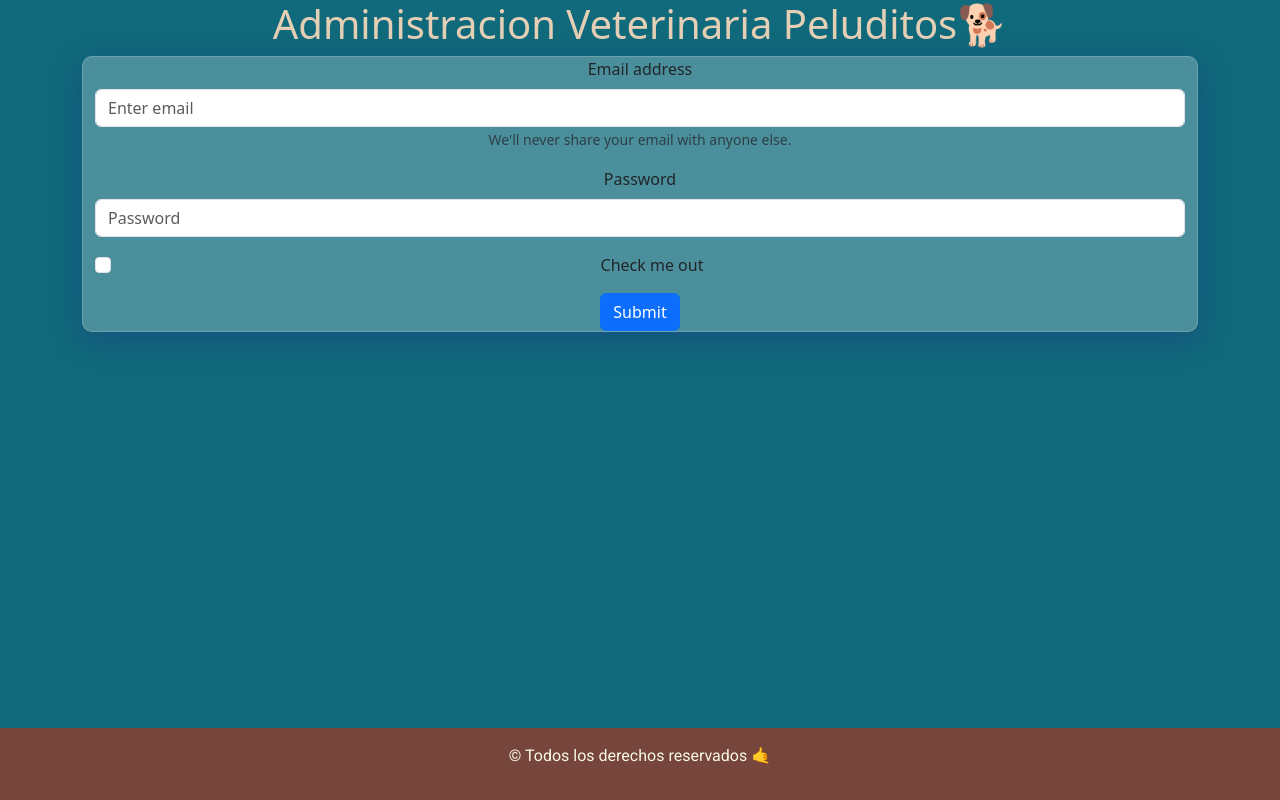
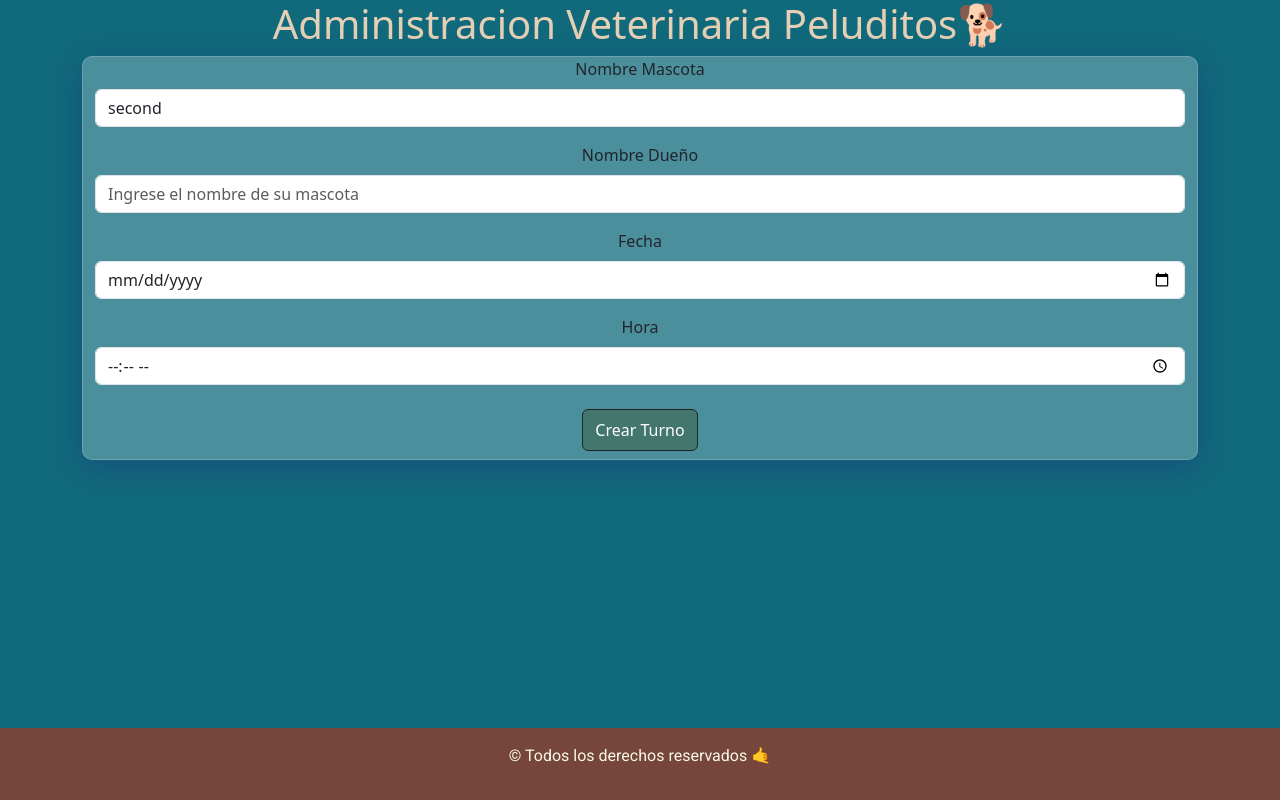
Before and after one commit to CosmeNicolas/TurnosVeterinaria, a React (Vite) app: page / in a window 1280 px wide. Built offline with nearby package versions, Linux system fonts and the light colour scheme; a web font is replaced by a local one.

Commit message:
agregue la validaciones al formulario

```diff
--- a/src/App.css
+++ b/src/App.css
@@ -53,3 +53,7 @@ footer{
   color: #F8FAE5;
   text-align: center;
 }
+
+.btn-form{
+  background: #43766C;
+}
--- a/src/components/Formulario.jsx
+++ b/src/components/Formulario.jsx
@@ -1,30 +1,77 @@
-/* import { useState } from 'react' */
+ import { useState } from 'react'
 import { Form, Button} from "react-bootstrap";
 
 
 const Formulario = () => {
+  const [nombreMascota, setNombreMascota] = useState('second')
+  const [nombreDueño, setNombreDueno] = useState('')
+  const [fecha, setFecha] = useState('')
+  const [hora, setHora] = useState('')
+
+
+
+  const handleSubmit = (e)=> {
+    e.preventDefault();
+
+  }
+
 
   return(
     <div className="container container-form">
 
       <Form>
+        {/* nombre mascota */}
         <Form.Group className="mb-3" controlId="formBasicEmail">
-          <Form.Label>Email address</Form.Label>
-          <Form.Control type="email" placeholder="Enter email" />
-          <Form.Text className="text-muted">
-            We'll never share your email with anyone else.
-          </Form.Text>
+          <Form.Label>Nombre Mascota</Form.Label>
+          <Form.Control
+            type="text"
+            placeholder="Ingrese el nombre de su mascota"
+            name='nombreMascota'
+            minLength={2}
+            maxLength={50}
+            value={nombreMascota}
+            onChange={(e)=>setNombreMascota(e.target.value)}
+            required />
+        </Form.Group>
+        {/* nombre dueño */}
+        <Form.Group className="mb-3" controlId="formBasicEmail">
+          <Form.Label>Nombre Dueño</Form.Label>
+          <Form.Control
+            type="text"
+            placeholder="Ingrese el nombre de su mascota"
+            name='nombre'
+            minLength={2}
+            maxLength={50}
+            value={nombreDueño}
+            onChange={(e)=>setNombreDueno(e.target.value)}
+            required />
+        </Form.Group>
+        {/* fecha */}
+        <Form.Group className="mb-3" controlId="formFecha">
+          <Form.Label>Fecha</Form.Label>
+          <Form.Control
+            type="date"
+            name='fecha'
+            value={fecha}
+            onChange={(e)=>setFecha(e.target.value)}
+            required
+          />
+        </Form.Group>
+        {/* hora */}
+
+        <Form.Group className="mb-3" controlId="formHora">
+          <Form.Label>Hora</Form.Label>
+          <Form.Control
+            type="time"
+            name='hora'
+            value={hora}
+            onChange={(e)=>setHora(e.target.value)}
+            required
+          />
         </Form.Group>
 
-        <Form.Group className="mb-3" controlId="formBasicPassword">
-          <Form.Label>Password</Form.Label>
-          <Form.Control type="password" placeholder="Password" />
-        </Form.Group>
-        <Form.Group className="mb-3" controlId="formBasicCheckbox">
-          <Form.Check type="checkbox" label="Check me out" />
-        </Form.Group>
-        <Button variant="primary" type="submit">
-          Submit
+        <Button variant="dark" type="submit" className='btn-form py-2 my-2'>
+          Crear Turno
         </Button>
       </Form>
     </div>
```
